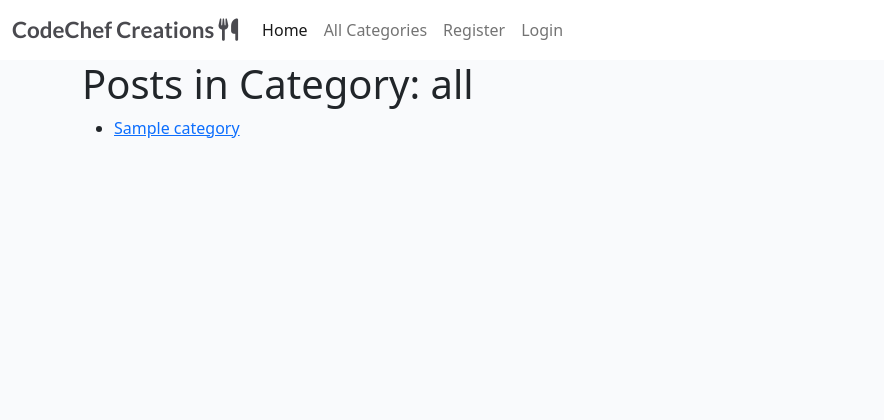
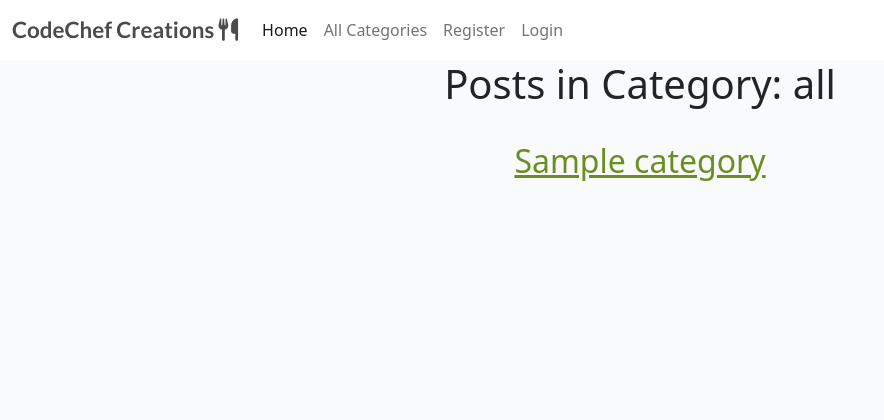
Before and after one commit to Frida010/CodeChef-Creations, a Django app: page /category/all/ in a window 1280 px wide. Shown: the top 420 px of the page, without its empty margins (0-884 px from the left). Run offline with Django 3.2, Linux system fonts and the light colour scheme; tables that the repository leaves empty hold one stand-in row (values such as "Sample post"); some libraries are stand-ins or nearby versions.

Commit message:
Adding style to the category_post.html and category_posts.html pages

```diff
--- a/static/css/style.css
+++ b/static/css/style.css
@@ -143,6 +143,11 @@ main-bg {
     padding-top: 10px;
 }
 
+.my-category-name,
+.my-post-title {
+    color: #6b8e23;
+}
+
 @media (min-width: 768px) {
     .col-md-12 {
         width: auto;
--- a/templates/category_posts.html
+++ b/templates/category_posts.html
@@ -1,12 +1,19 @@
 {% extends "base.html" %}
 
 {% block page_content %}
-<h1>Posts in Category: {{ selected_category }}</h1>
+<div class="container">
+    <h1 class="text-center">Posts in Category: {{ selected_category }}</h1>
 
-<ul>
-    {% for category in categories %}
-    <li><a href="{% url 'category_detail' category_name=category.name %}">{{ category.name }}</a></li>
-    {% endfor %}
-</ul>
-
+    <div class="row justify-content-center my-row">
+        {% for category in categories %}
+        <div class="card mb-4">
+            <div class="card-body text-center">
+                <a href="{% url 'category_detail' category_name=category.name %}" class="my-category-name">
+                    <h2 class="card-title mx-auto">{{ category.name }}</h2>
+                </a>
+            </div>
+        </div>
+        {% endfor %}
+    </div>
+</div>
 {% endblock %}
```
Also changed, not shown: templates/category_detail.html (+14 -7 lines).
